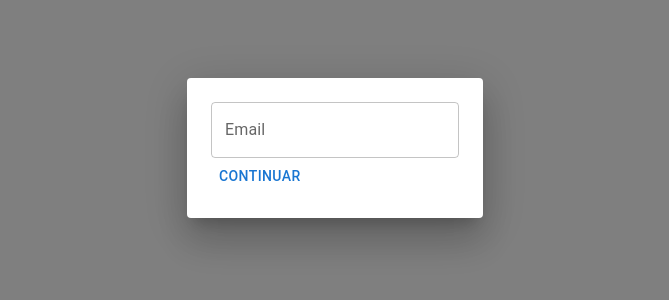
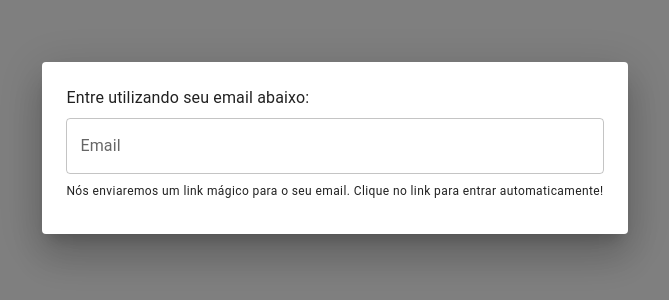
Before and after one commit to Vicentinos/app-assistencia-social, a React (Vite) app in the folder hosting/: page / in a window 1280 px wide. Shown: the part 252-552 px from the top of the page, without its empty margins (305-974 px from the left). Built offline with nearby package versions, Linux system fonts and the light colour scheme.

Commit message:
feat: email login

```diff
--- a/hosting/src/auth/authentication-modal.tsx
+++ b/hosting/src/auth/authentication-modal.tsx
@@ -1,69 +1,71 @@
 import React, { useState } from "react";
-import { Box, Button, Collapse, Dialog, TextField } from "@mui/material";
+import {
+  Box,
+  Button,
+  Collapse,
+  Dialog,
+  Stack,
+  TextField,
+  Typography,
+} from "@mui/material";
 
 export type Props = {
-  onVerifyEmail: (email: string) => Promise<{ isRegistered: boolean }>;
   isLoggedIn: boolean;
-  onSubmitEmailLogin: (email: string, password: string) => void;
+  onSubmitEmailLogin: (email: string) => Promise<void>;
 };
 
-const useFormState = () =>
-  useState<{ email: string; password: string; isRegistered: boolean | null }>({
-    email: "",
-    password: "",
-    isRegistered: null,
-  });
+const validateEmail = (email: string) =>
+  /^\w+([.-]?\w+)*@\w+([.-]?\w+)*(\.\w{2,3})+$/.test(email);
 
 export const AuthenticationModal: React.FC<Props> = (props) => {
-  const [formState, setFormState] = useFormState();
+  const [formState, setFormState] = useState<{
+    email: string;
+    submitting: boolean;
+    submitted: boolean;
+  }>({
+    email: "",
+    submitting: false,
+    submitted: false,
+  });
   return (
     <Dialog open={!props.isLoggedIn}>
       <Box role={"alertdialog"} m={3}>
+        <Stack spacing={1}>
+          <Typography>Entre utilizando seu email abaixo:</Typography>
           <TextField
             label={"Email"}
             value={formState.email}
+            disabled={formState.submitting}
             onChange={(event) => {
-            setFormState(() => ({
+              setFormState((state) => ({
+                ...state,
                 email: event.target.value,
-              password: "",
-              isRegistered: null,
               }));
             }}
           />
-        <Collapse in={Boolean(formState.isRegistered)}>
-          <TextField
-            label={"Senha"}
-            value={formState.password}
-            onChange={(event) => {
+          <Typography variant={"caption"}>
+            Nós enviaremos um link mágico para o seu email. Clique no link para
+            entrar automaticamente!
+          </Typography>
+          <Collapse in={validateEmail(formState.email)}>
+            <Button
+              onClick={() => {
+                props.onSubmitEmailLogin(formState.email).then(() => {
                   setFormState((state) => ({
                     ...state,
-                password: event.target.value,
+                    submitting: false,
+                    submitted: true,
                   }));
+                });
+                setFormState((state) => ({ ...state, submitting: true }));
               }}
-          />
-        </Collapse>
-        <Collapse in={formState.isRegistered === null}>
-          <Button
-            onClick={() => {
-              props.onVerifyEmail(formState.email).then((result) => {
-                if (result.isRegistered) {
-                  setFormState((state) => ({ ...state, isRegistered: true }));
-                }
-              });
-            }}
+              aria-busy={formState.submitting}
+              disabled={formState.submitting}
             >
-            Continuar
+              Enviar link mágico para o meu email
             </Button>
           </Collapse>
-        <Collapse in={Boolean(formState.isRegistered)}>
-          <Button
-            onClick={() => {
-              props.onSubmitEmailLogin(formState.email, formState.password);
-            }}
-          >
-            Enviar
-          </Button>
-        </Collapse>
+        </Stack>
       </Box>
     </Dialog>
   );
--- a/hosting/src/main.tsx
+++ b/hosting/src/main.tsx
@@ -7,8 +7,7 @@ const Main: FC = () => {
     <>
       <AuthenticationModal
         isLoggedIn={false}
-        onSubmitEmailLogin={(email, password) => console.log(email, password)}
-        onVerifyEmail={() => ({ isRegistered: true })}
+        onSubmitEmailLogin={async (email) => console.log(email)}
       />
     </>
   );
```
Also changed, not shown: 1 other file (tests, documents, lock files or other folders). Lines whose indentation alone changed are shown as unchanged.
